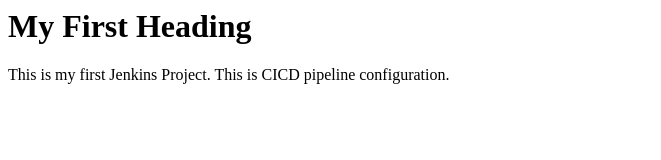
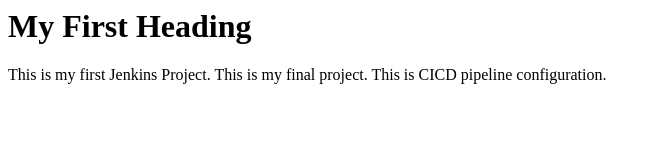
Before and after one commit to Javedf/helloworld, a plain HTML site: page index.html in a window 1280 px wide. Shown: the whole page, without its empty margins (0-661 px from the left). Drawn offline with Linux system fonts and the light colour scheme.

Commit message:
Update index.html

```diff
--- a/index.html
+++ b/index.html
@@ -4,6 +4,7 @@
 <h1>My First Heading</h1>
 
   <r1> This is my first Jenkins Project.</r1>
+  <p1> This is my final project.</p1>
 
   <s1> This is CICD pipeline configuration.</s1>
 
```
